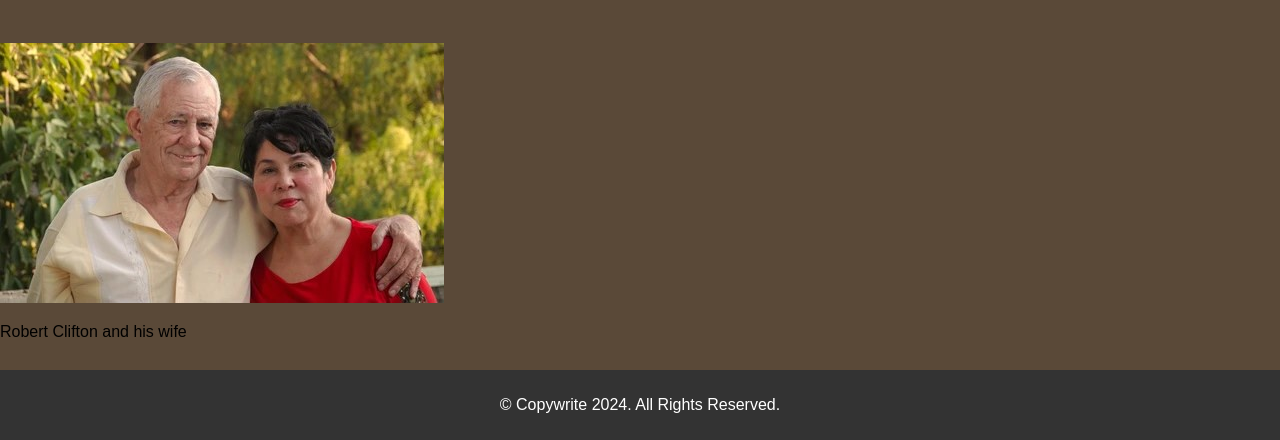
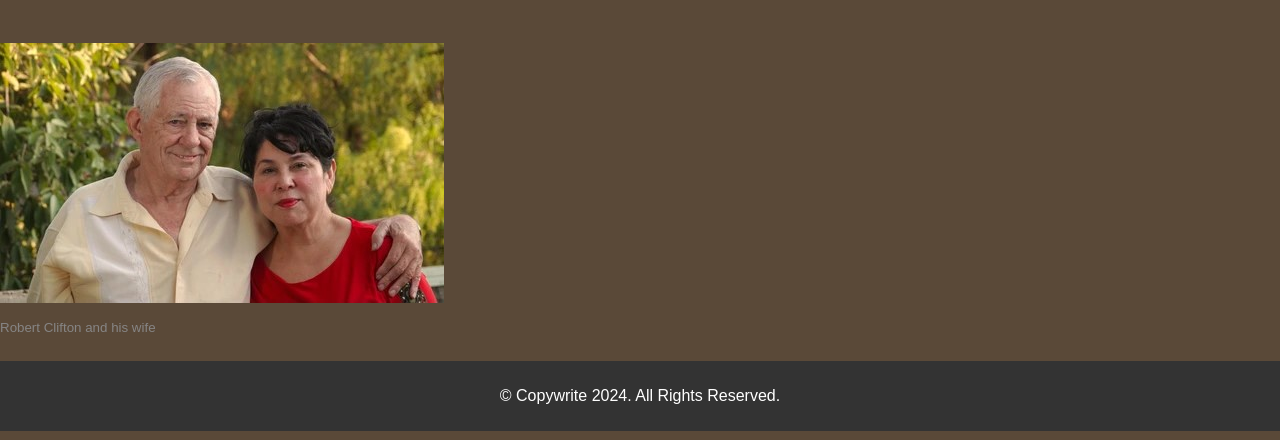
Before and after one commit to ethanjezior/Game-Day-Grill-Project, a plain HTML site: page about.html in a window 1280 px wide. Shown: the part 413-853 px from the top of the page. Drawn offline with Linux system fonts and the light colour scheme.

Commit message:
caption class

```diff
--- a/style.css
+++ b/style.css
@@ -256,3 +256,7 @@ div.trans {
     width: 50%;
     margin: 0 auto;
 }
+.caption{
+    color:#868585;
+    font-size: smaller;
+}
```
